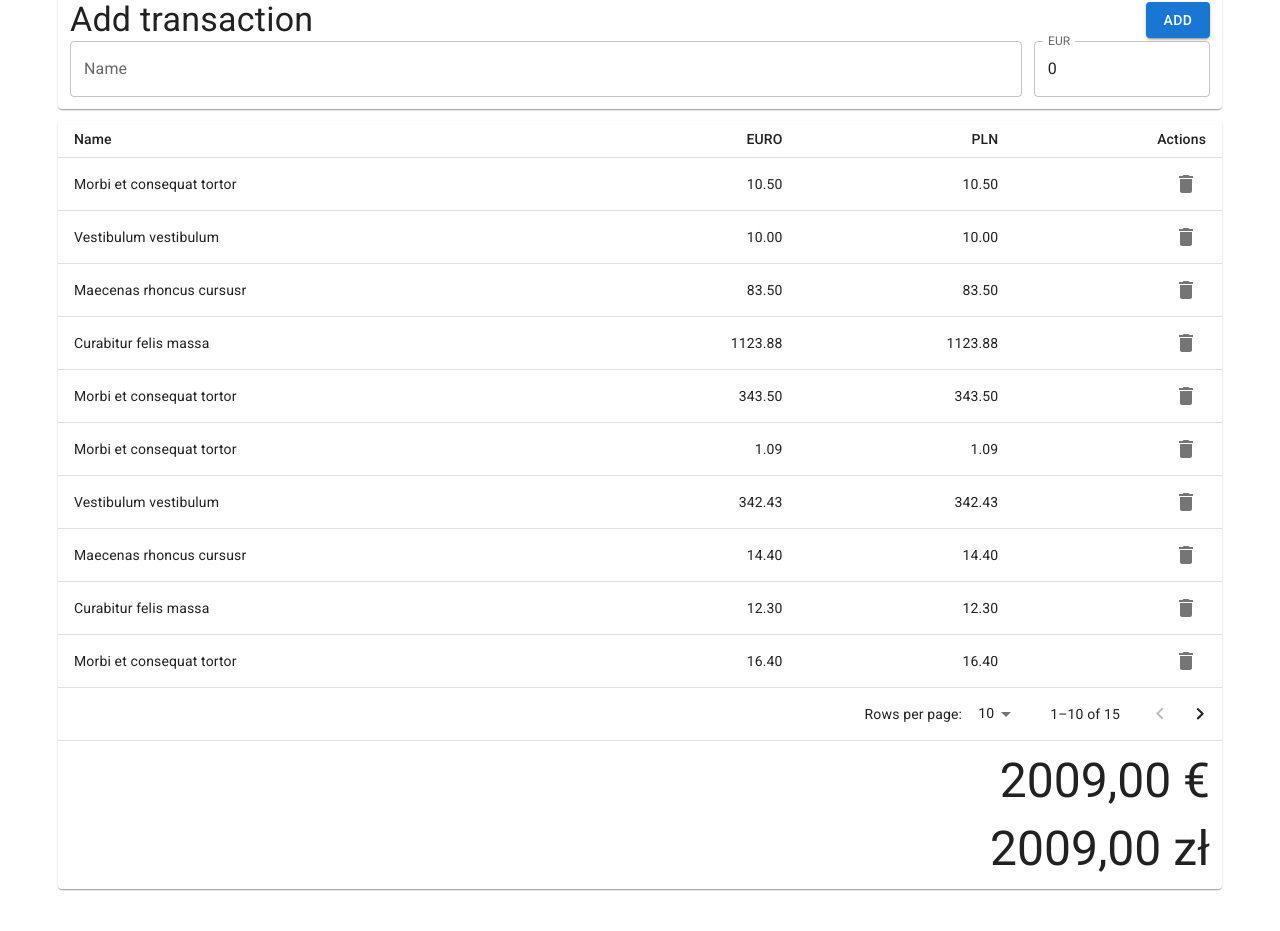
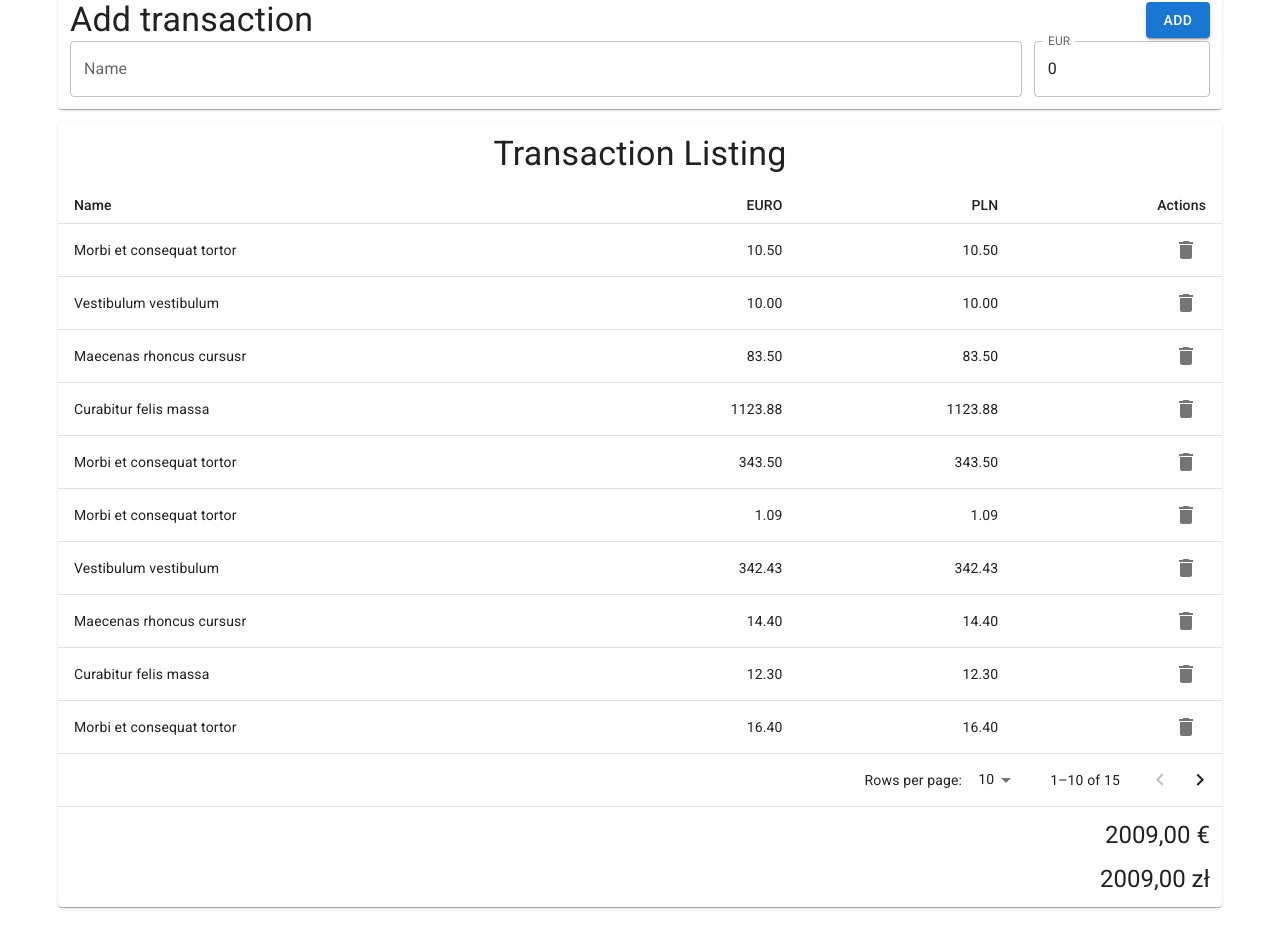
Before and after one commit to doforever/kambu, a React (Create React App) app: page / in a window 1280 px wide. Shown: the part 159-1090 px from the top of the page. Built offline with nearby package versions, Linux system fonts and the light colour scheme; no server answers.

Commit message:
Add missing header

```diff
--- a/src/features/TransactionList/TransactionList.tsx
+++ b/src/features/TransactionList/TransactionList.tsx
@@ -82,6 +82,7 @@ const TransactionList = () => {
 
   return (
     <Paper sx={{ width: '100%', overflow: 'hidden' }}>
+      <Typography sx={{ padding: '12px'}} component='h1' variant='h4' align='center'>Transaction Listing</Typography>
       <TableContainer>
         <Table stickyHeader size="small" aria-label="sticky table">
           <TableHead>
@@ -134,8 +135,8 @@ const TransactionList = () => {
         spacing={2}
         sx={{ padding: '12px' }}
       >
-        <Typography variant='h3'>{parseEUR(sumTransactions())}</Typography>
-        <Typography variant='h3'>{parsePLN(exchange(sumTransactions(), exchangeRate))}</Typography>
+        <Typography component='h3' variant='h5'>{parseEUR(sumTransactions())}</Typography>
+        <Typography component='h3' variant='h5'>{parsePLN(exchange(sumTransactions(), exchangeRate))}</Typography>
       </Stack>
     </Paper>
   );
```
